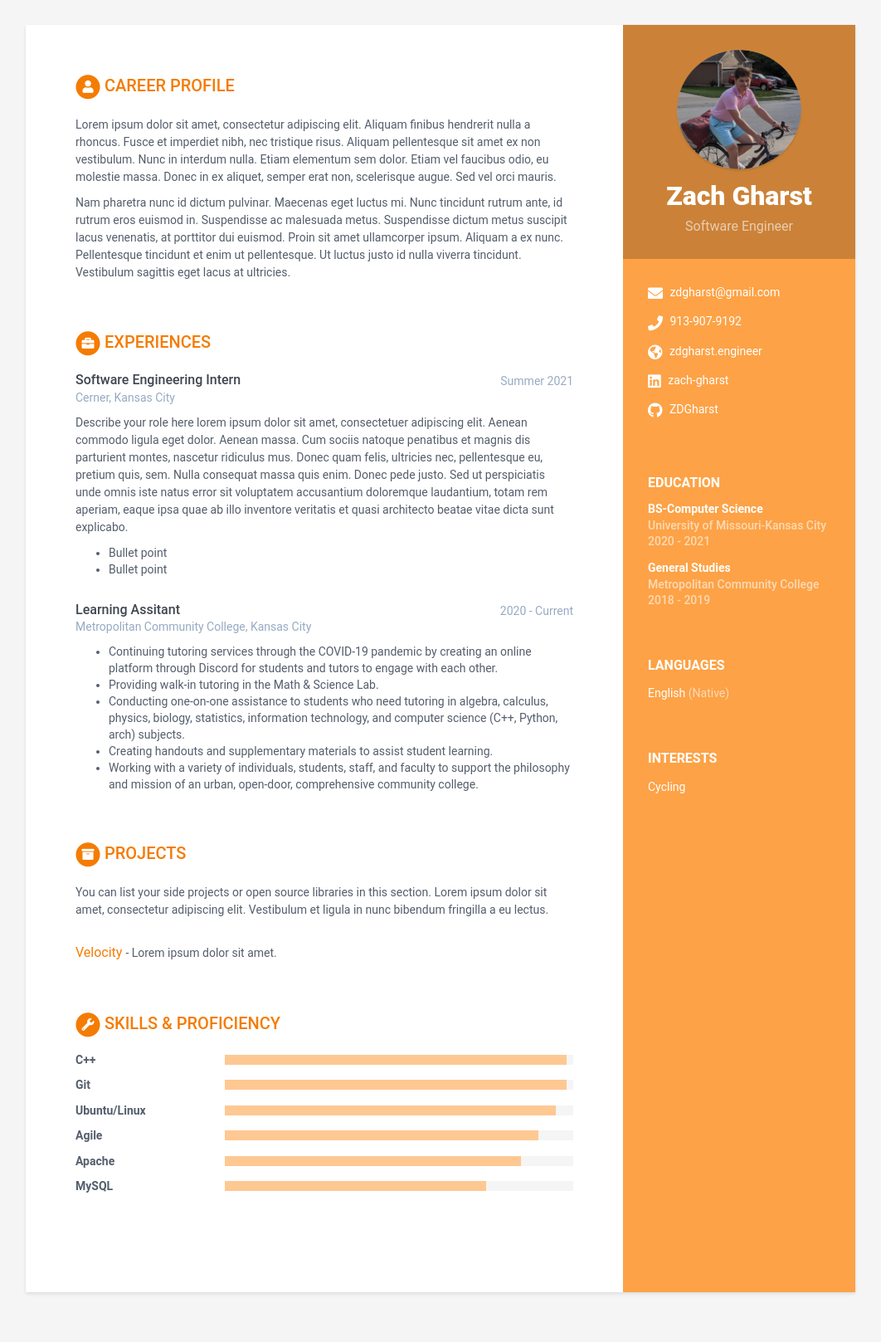
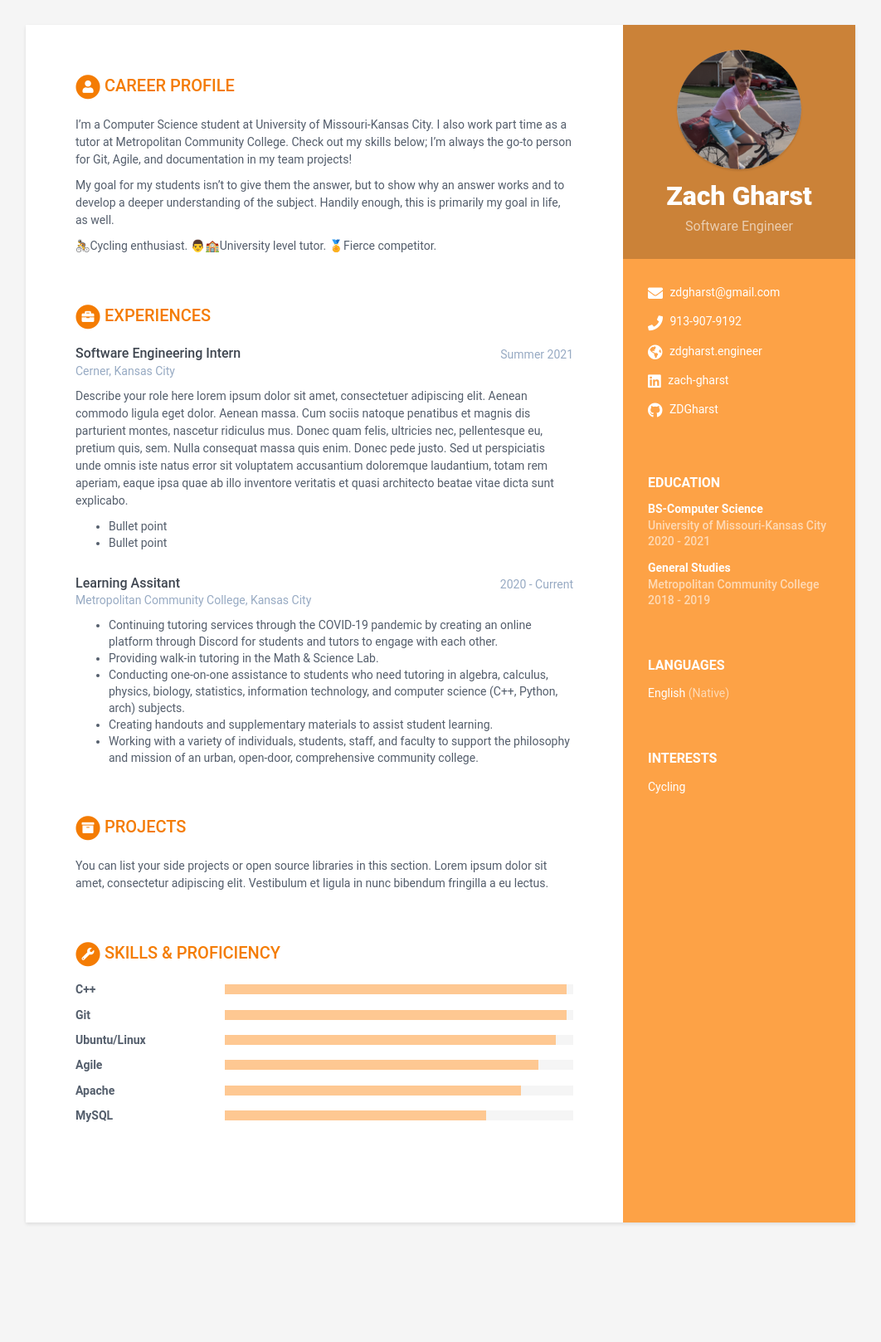
Before and after one commit to zachgharst/zachgharst.github.io, a Jekyll site: the page built from index.html, in a window 1280 px wide. Shown: the whole page at 83% size, without its empty margins (109-1171 px from the left). Built offline with Jekyll 4.4.1, drawn with Linux system fonts in a browser that asks for light colours; after the commit the page ends 1533 px from its top, so only the background shows below that.

Commit message:
Add career profile

```diff
--- a/_data/data.yml
+++ b/_data/data.yml
@@ -42,17 +42,13 @@ sidebar:
 career-profile:
     title: Career Profile
     summary: |
-      Lorem ipsum dolor sit amet, consectetur adipiscing elit. Aliquam finibus hendrerit
-      nulla a rhoncus. Fusce et imperdiet nibh, nec tristique risus. Aliquam pellentesque
-      sit amet ex non vestibulum. Nunc in interdum nulla. Etiam elementum sem dolor. Etiam
-      vel faucibus odio, eu molestie massa. Donec in ex aliquet, semper erat non,
-      scelerisque augue. Sed vel orci mauris.
+      I'm a Computer Science student at University of Missouri-Kansas City. I also work part time as a tutor at Metropolitan Community College. Check out my skills below; I'm always the go-to person for Git, Agile, and documentation in my team projects!
 
-      Nam pharetra nunc id dictum pulvinar. Maecenas eget luctus mi. Nunc tincidunt rutrum
-      ante, id rutrum eros euismod in. Suspendisse ac malesuada metus. Suspendisse dictum
-      metus suscipit lacus venenatis, at porttitor dui euismod. Proin sit amet ullamcorper
-      ipsum. Aliquam a ex nunc. Pellentesque tincidunt et enim ut pellentesque. Ut luctus
-      justo id nulla viverra tincidunt. Vestibulum sagittis eget lacus at ultricies.
+      My goal for my students isn't to give them the answer, but to show why an answer works and to develop a deeper understanding of the subject. Handily enough, this is primarily my goal in life, as well.
+
+      🚴Cycling enthusiast.
+      👨🏫University level tutor.
+      🏅Fierce competitor.
 education:
     - degree: BS-Computer Science
       university: University of Missouri-Kansas City
@@ -118,10 +114,10 @@ projects:
       You can list your side projects or open source libraries in this
       section. Lorem ipsum dolor sit amet, consectetur adipiscing elit.
       Vestibulum et ligula in nunc bibendum fringilla a eu lectus.
-    assignments:
-      - title: Velocity
-        link: "#lipsum"
-        tagline: "Lorem ipsum dolor sit amet."
+    # assignments:
+    #   - title: Velocity
+    #     link: "#lipsum"
+    #     tagline: "Lorem ipsum dolor sit amet."
 
 #       - title: DevStudio
 #         link: "#"
```
